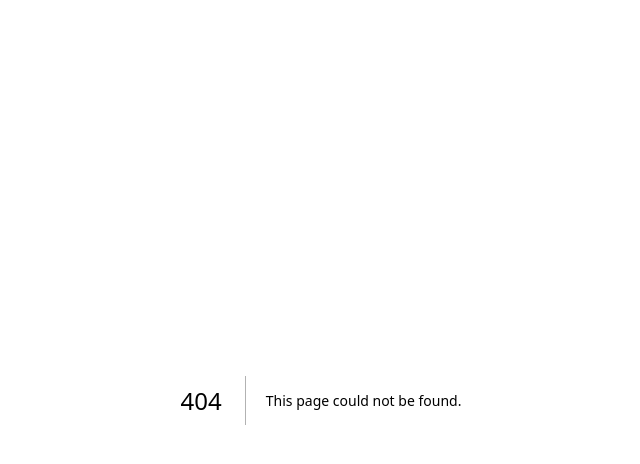
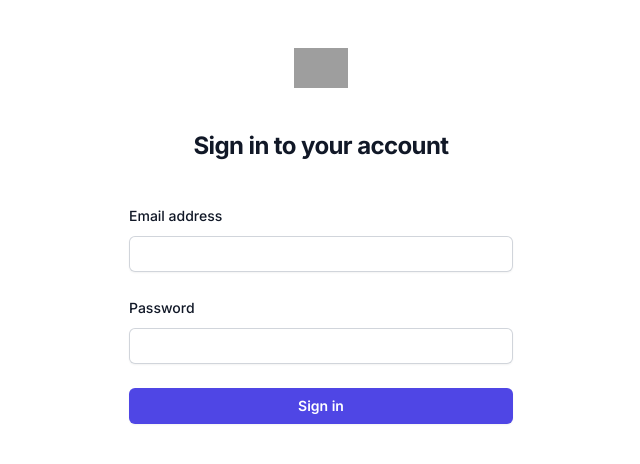
Before and after one commit to HackathonBPK/Front, a Next.js app: page /system in a window 1280 px wide. Before the commit this address had no page. Shown: the top 464 px of the page, without its empty margins (319-959 px from the left). Built offline with nearby package versions, Linux system fonts and the light colour scheme; grey boxes are pictures that could not be loaded.

Commit message:
add page system for admin

```diff
--- a/src/app/layout.js
+++ b/src/app/layout.js
@@ -4,7 +4,7 @@
 const inter = Inter({ subsets: ["latin"] });
 
 export const metadata = {
-  title: "Create Next App",
+  title: "Biopark - Cursos",
   description: "Generated by create next app",
 };
 
--- /dev/null
+++ b/src/app/system/acess/page.js
@@ -0,0 +1,36 @@
+'use client';
+import React, { useEffect, useState } from 'react';
+// import CardHome from '@/components/CardHome';
+import Loading from '@/components/Loading';
+
+import { checkAuth } from '@/service/auth';
+
+const backToLogin = () => {
+    window.location.href = '/system';
+};
+
+const page = () => {
+    const [isAuthenticaded, setIsAuthenticaded] = useState('loading');
+    const checkAuthUseEffect = async () => {
+        await checkAuth()
+            .then((response) => {
+                setIsAuthenticaded(response.auth);
+            })
+            .catch((error) => {
+                backToLogin();
+            });
+    };
+    useEffect(() => {
+        checkAuthUseEffect();
+    }, []);
+
+    if (isAuthenticaded == 'Authorized') {
+        return <p>Logado</p>;
+    }
+    if (isAuthenticaded == 'Unauthorized') {
+        backToLogin();
+    }
+    return <Loading />;
+}
+
+export default page
--- /dev/null
+++ b/src/app/system/page.js
@@ -0,0 +1,115 @@
+'use client';
+import React from 'react';
+import { useState } from 'react';
+import { tryLogin } from '@/service/auth_system';
+
+const page = () => {
+  const [formData, setFormData] = useState();
+  const handleInputChange = (event) => {
+    const { name, value } = event.target;
+    setFormData((prevFormData) => ({ ...prevFormData, [name]: value }));
+  };
+
+  const handleSubmit = async (event) => {
+    event.preventDefault();
+
+    await tryLogin(formData.email, formData.password).then((response) => {
+        if (response.Login) {
+            localStorage.setItem('token_system', response.token);
+            window.location.href = '/system/acess';
+        }
+    });
+  };
+
+  return (
+    <>
+      <div className="flex min-h-full flex-1 flex-col justify-center px-6 py-12 lg:px-8">
+        <div className="sm:mx-auto sm:w-full sm:max-w-sm">
+          <img
+            className="mx-auto h-10 w-auto"
+            src="https://tailwindui.com/img/logos/mark.svg?color=indigo&shade=600"
+            alt="Your Company"
+          />
+          <h2 className="mt-10 text-center text-2xl font-bold leading-9 tracking-tight text-gray-900">
+            Sign in to your account
+          </h2>
+        </div>
+
+        <div className="mt-10 sm:mx-auto sm:w-full sm:max-w-sm">
+          <form className="space-y-6" onSubmit={handleSubmit}>
+            <div>
+              <label
+                htmlFor="email"
+                className="block text-sm font-medium leading-6 text-gray-900"
+              >
+                Email address
+              </label>
+              <div className="mt-2">
+                <input
+                  id="email"
+                  name="email"
+                  type="email"
+                  autoComplete="email"
+                  onChange={handleInputChange}
+                  required
+                  className="block w-full p-2 rounded-md border-0 py-1.5 text-gray-900 shadow-sm ring-1 ring-inset ring-gray-300 placeholder:text-gray-400 focus:ring-2 focus:ring-inset focus:ring-indigo-600 sm:text-sm sm:leading-6"
+                />
+              </div>
+            </div>
+
+            <div>
+              <div className="flex items-center justify-between">
+                <label
+                  htmlFor="password"
+                  className="block text-sm font-medium leading-6 text-gray-900"
+                >
+                  Password
+                </label>
+                {/* <div className="text-sm">
+                  <a
+                    href="#"
+                    className="font-semibold text-indigo-600 hover:text-indigo-500"
+                  >
+                    Forgot password?
+                  </a>
+                </div> */}
+              </div>
+              <div className="mt-2">
+                <input
+                  id="password"
+                  name="password"
+                  type="password"
+                  autoComplete="current-password"
+                  onChange={handleInputChange}
+                  required
+                  className="block w-full p-2 rounded-md border-0 py-1.5 text-gray-900 shadow-sm ring-1 ring-inset ring-gray-300 placeholder:text-gray-400 focus:ring-2 focus:ring-inset focus:ring-indigo-600 sm:text-sm sm:leading-6"
+                />
+              </div>
+            </div>
+
+            <div>
+              <button
+                type="submit"
+                className="flex w-full justify-center rounded-md bg-indigo-600 px-3 py-1.5 text-sm font-semibold leading-6 text-white shadow-sm hover:bg-indigo-500 focus-visible:outline focus-visible:outline-2 focus-visible:outline-offset-2 focus-visible:outline-indigo-600"
+              >
+                Sign in
+              </button>
+            </div>
+          </form>
+
+          {/* <p className="mt-10 text-center text-sm text-gray-500">
+            Not a member?{' '}
+            <a
+              href="#"
+              className="font-semibold leading-6 text-indigo-600 hover:text-indigo-500"
+            >
+              Start a 14 day free trial
+            </a>
+          </p> */}
+        </div>
+      </div>
+    </>
+  );
+};
+
+export default page;
--- /dev/null
+++ b/src/app/teste/page.js
@@ -0,0 +1,9 @@
+import React from 'react'
+
+const teste = () => {
+  return (
+    <div>page</div>
+  )
+}
+
+export default teste
--- /dev/null
+++ b/src/service/auth_system.js
@@ -0,0 +1,17 @@
+import { api } from '@/service/api';
+
+const BASE_URL = '/system';
+
+export const tryLogin = async (email, senha) => {
+  const response = await api.post(`${BASE_URL}`, { email, senha });
+  return response.data;
+};
+
+export const checkAuth = async () => {
+  const response = await api.get(`/checkAuthSystem`, {
+    headers: {
+      'access-token': localStorage.getItem('token_system'), // Assuming token is stored in localStorage
+    },
+  });
+  return response.data;
+};
```
Also changed, not shown: src/service/client.js (added, +28 -0 lines).
